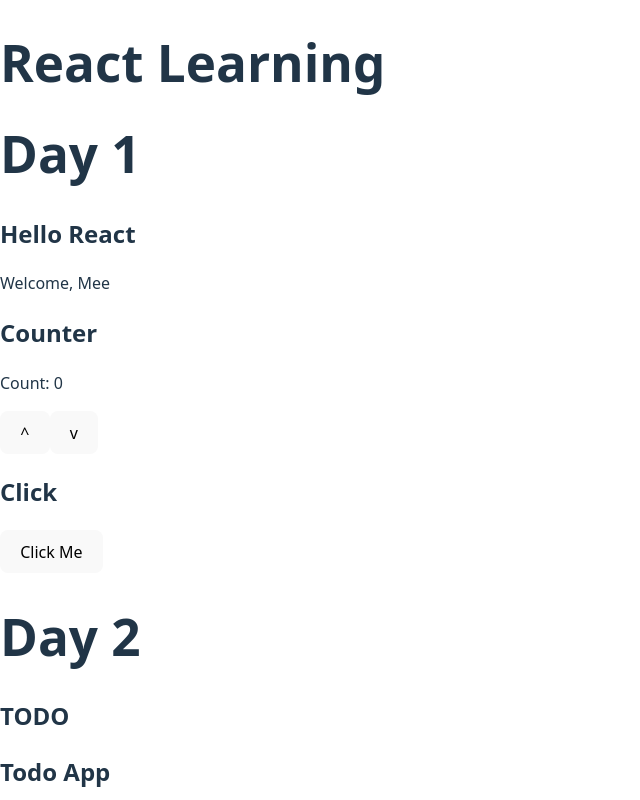
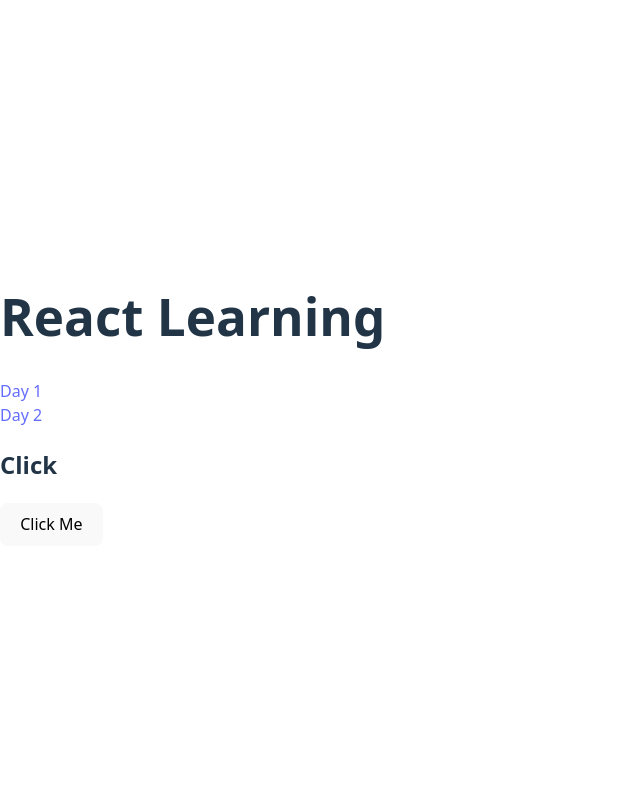
Before and after one commit to RiyonBASNET/react-learning, a React (Vite) app: page / in a window 1280 px wide. Shown: the top 800 px of the page, without its empty margins (0-640 px from the left). Built offline with nearby package versions, Linux system fonts and the light colour scheme.

Commit message:
Add basic routing with React Router for Day pages

```diff
--- a/package.json
+++ b/package.json
@@ -11,7 +11,8 @@
   },
   "dependencies": {
     "react": "^19.2.0",
-    "react-dom": "^19.2.0"
+    "react-dom": "^19.2.0",
+    "react-router-dom": "^7.11.0"
   },
   "devDependencies": {
     "@eslint/js": "^9.39.1",
--- a/src/App.jsx
+++ b/src/App.jsx
@@ -1,5 +1,6 @@
+import { Routes, Route, Link } from "react-router-dom";
+
 import ClickExample from "./components/ClickExample";
-import NameList from "./components/NameList";
 import Day1 from "./pages/Day1";
 import Day2 from "./pages/Day2";
 
@@ -8,12 +9,18 @@ function App() {
     <div>
       <h1>React Learning</h1>
 
-      <Day1 />
+      <nav>
+        <Link to="/day1">Day 1</Link>
+        <br />
+        <Link to="/day2">Day 2</Link>
+      </nav>
+      <Routes>
+        <Route path="/day1" element={<Day1 />} />
+        <Route path="/day2" element={<Day2 />} />
+      </Routes>
 
       <h2>Click</h2>
       <ClickExample />
-
-      <Day2 />
     </div>
   );
 }
--- a/src/main.jsx
+++ b/src/main.jsx
@@ -1,10 +1,13 @@
-import { StrictMode } from 'react'
-import { createRoot } from 'react-dom/client'
-import './index.css'
-import App from './App'
+import React from "react";
+import ReactDOM from "react-dom/client";
+import { BrowserRouter } from "react-router-dom";
+import "./index.css";
+import App from "./App";
 
-createRoot(document.getElementById('root')).render(
-  <StrictMode>
-    <App />
-  </StrictMode>,
+ReactDOM.createRoot(document.getElementById("root")).render(
+  <React.StrictMode>
+    <BrowserRouter>
+      <App />
+    </BrowserRouter>
+  </React.StrictMode>
 );
```
Also changed, not shown: 1 other file (tests, documents, lock files or other folders).
